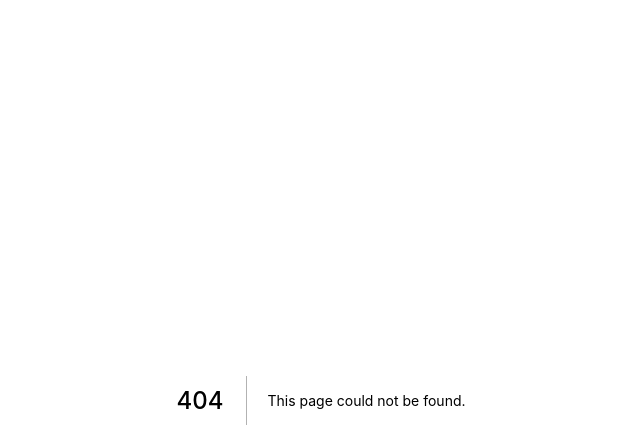
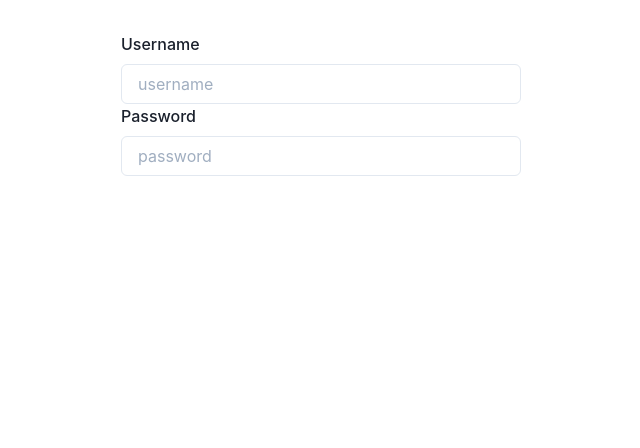
Before and after one commit to iuliancarnaru/lireddit, a Next.js app in the folder lireddit-web/: page /register in a window 1280 px wide. Before the commit this address had no page. Shown: the top 448 px of the page, without its empty margins (319-959 px from the left). Built offline with nearby package versions, Linux system fonts and the light colour scheme.

Commit message:
added formik and created the initial form

```diff
--- a/lireddit-web/package.json
+++ b/lireddit-web/package.json
@@ -10,6 +10,7 @@
     "@chakra-ui/react": "^1.4.2",
     "@emotion/react": "^11.0.0",
     "@emotion/styled": "^11.0.0",
+    "formik": "^2.2.9",
     "framer-motion": "^4.0.3",
     "next": "latest",
     "react": "^17.0.2",
--- /dev/null
+++ b/lireddit-web/src/components/InputField.tsx
@@ -0,0 +1,29 @@
+import React, { InputHTMLAttributes } from 'react';
+import { Input } from '@chakra-ui/react';
+import {
+  FormControl,
+  FormLabel,
+  FormErrorMessage,
+} from '@chakra-ui/form-control';
+import { useField } from 'formik';
+
+type InputFieldProps = InputHTMLAttributes<HTMLInputElement> & {
+  label: string;
+  name: string;
+  placeholder?: string;
+};
+
+const InputField: React.FC<InputFieldProps> = (props) => {
+  const [field, { error }] = useField(props);
+
+  return (
+    // "!!" converts to a boolean (default string)
+    <FormControl isInvalid={!!error}>
+      <FormLabel htmlFor={field.name}>{props.label}</FormLabel>
+      <Input {...field} id={field.name} placeholder={props.placeholder} />
+      {error ? <FormErrorMessage>{error}</FormErrorMessage> : null}
+    </FormControl>
+  );
+};
+
+export default InputField;
--- /dev/null
+++ b/lireddit-web/src/components/Wrapper.tsx
@@ -0,0 +1,21 @@
+import React from 'react';
+import { Box } from '@chakra-ui/layout';
+
+interface WrapperProps {
+  variant?: 'small' | 'regular';
+}
+
+const Wrapper: React.FC<WrapperProps> = ({ children, variant = 'regular' }) => {
+  return (
+    <Box
+      mt={8}
+      mx="auto"
+      maxW={variant === 'regular' ? '800px' : '400px'}
+      w="100%"
+    >
+      {children}
+    </Box>
+  );
+};
+
+export default Wrapper;
--- /dev/null
+++ b/lireddit-web/src/pages/register.tsx
@@ -0,0 +1,42 @@
+import React from 'react';
+import { Formik, Form } from 'formik';
+import {
+  FormControl,
+  FormLabel,
+  FormErrorMessage,
+} from '@chakra-ui/form-control';
+import { Input } from '@chakra-ui/react';
+import Wrapper from '../components/Wrapper';
+import InputField from '../components/InputField';
+
+interface RegisterProps {}
+
+const Register: React.FC<RegisterProps> = ({}) => {
+  return (
+    <Wrapper variant="small">
+      <Formik
+        initialValues={{ username: '', password: '' }}
+        onSubmit={(values) => {
+          console.log(values);
+        }}
+      >
+        {({ values, handleChange }) => (
+          <Form>
+            <InputField
+              name="username"
+              label="Username"
+              placeholder="username"
+            />
+            <InputField
+              name="password"
+              label="Password"
+              placeholder="password"
+            />
+          </Form>
+        )}
+      </Formik>
+    </Wrapper>
+  );
+};
+
+export default Register;
```
Also changed, not shown: 1 other file (tests, documents, lock files or other folders).
